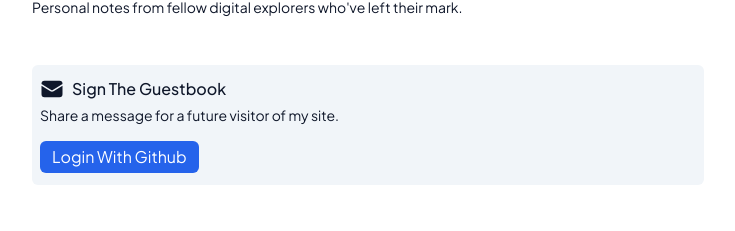
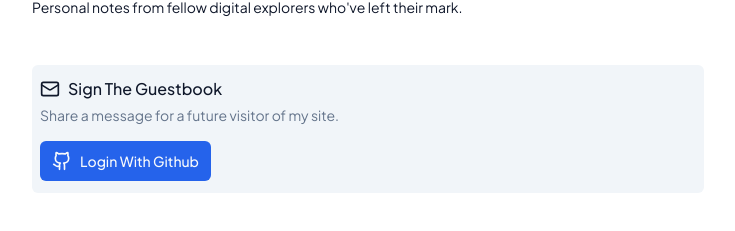
Before and after one commit to Mgkusumaputra/mgkusumaputra.me, a Next.js app: page /guestbook in a window 1280 px wide. Shown: the part 175-406 px from the top of the page, without its empty margins (272-1007 px from the left). Built offline with nearby package versions, Linux system fonts and the light colour scheme; no server answers; the database is empty.

Commit message:
✨ feat: new styling for newsletter and signGuestbook form

```diff
--- a/components/Newsletter.tsx
+++ b/components/Newsletter.tsx
@@ -1,12 +1,11 @@
 "use client";
 
+import { MailIcon } from "lucide-react";
 import { useRef } from "react";
 
 import { Button } from "@/components/ui/button";
 import { Input } from "@/components/ui/input";
 import { useToast } from "@/components/ui/use-toast";
-
-import Mail from "@/icons/Mail";
 
 export default function Newsletter() {
   const ref = useRef<HTMLFormElement>(null);
@@ -45,7 +44,7 @@ export default function Newsletter() {
         <div className="flex flex-col">
           <div className=" flex flex-col gap-1 mb-3">
             <div className="flex items-center gap-2">
-              <Mail className="w-5 h-5" />
+              <MailIcon className="w-5 h-5" />
               <h1 className="text-base font-medium">Stay up to date!</h1>
             </div>
             <p className="text-sm text-muted-foreground">
@@ -74,7 +73,7 @@ export default function Newsletter() {
             />
             <Button
               type="submit"
-              className="px-3 py-1 bg-primary text-primary-foreground rounded-md hover:b"
+              className="px-3 py-1 bg-primary text-primary-foreground rounded-md"
             >
               Subscribe
             </Button>
--- a/components/guestbook/signGuestbook.tsx
+++ b/components/guestbook/signGuestbook.tsx
@@ -1,22 +1,24 @@
 "use client";
 
+import { saveGuestbookEntry } from "@/app/actions";
+import { Github, MailIcon } from "lucide-react";
 import { signIn, signOut, useSession } from "next-auth/react";
 import React, { useRef } from "react";
 
-import Mail from "@/icons/Mail";
-import { saveGuestbookEntry } from "@/app/actions";
+import { Button } from "@/components/ui/button";
+import { Input } from "@/components/ui/input";
 
 export function SignGuestbookLogedIn() {
   const formRef = useRef<HTMLFormElement>(null);
 
   return (
-    <div className="flex flex-col gap-y-4 px-2 py-3 bg-secondary rounded-md">
+    <div className="flex flex-col gap-y-4 px-3 py-4 bg-secondary rounded-md">
       <div className=" flex flex-col gap-1">
         <div className="flex items-center gap-2">
-          <Mail className="w-5 h-5" />
+          <MailIcon className="w-5 h-5" />
           <h1 className="text-base font-medium">Sign The Guestbook</h1>
         </div>
-        <p className="text-sm text-text-secondary">
+        <p className="text-sm text-muted-foreground">
           Share a message for a future visitor of my site.
         </p>
       </div>
@@ -29,23 +31,23 @@ export function SignGuestbookLogedIn() {
             formRef.current?.reset();
           }}
         >
-          <input
+          <Input
             required
             type="text"
             name="entry"
             placeholder="Your Message..."
             className="px-2 py-1 w-full rounded-md focus:outline-none focus:ring focus:ring-primary"
           />
-          <button
-            className="px-3 py-1 bg-primary text-background rounded-md hover:b"
+          <Button
+            className="px-3 py-1 bg-primary text-primary-foreground rounded-md"
             type="submit"
           >
             Sign
-          </button>
+          </Button>
         </form>
         <button
           onClick={() => signOut()}
-          className="mt-2 text-sm text-text-secondary"
+          className="mt-2 text-sm text-muted-foreground hover:text-secondary-foreground hover:underline"
         >
           Sign Out
         </button>
@@ -59,20 +61,20 @@ export function SignGuestbookNotLogedIn() {
     <div className="flex flex-col gap-y-4 px-2 py-3 bg-secondary rounded-md">
       <div className=" flex flex-col gap-1">
         <div className="flex items-center gap-2">
-          <Mail className="w-5 h-5" />
+          <MailIcon className="w-5 h-5" />
           <h1 className="text-base font-medium">Sign The Guestbook</h1>
         </div>
-        <p className="text-sm text-text-secondary">
+        <p className="text-sm text-muted-foreground">
           Share a message for a future visitor of my site.
         </p>
       </div>
       <div className="">
-        <button
+        <Button
           onClick={() => signIn("github")}
-          className="px-3 py-1 bg-primary text-background rounded-md hover:b"
+          className="px-3 py-1 gap-2 bg-primary text-primary-foreground rounded-md"
         >
-          Login With Github
-        </button>
+          <Github className="w-5 h-5" /> Login With Github
+        </Button>
       </div>
     </div>
   );
```
